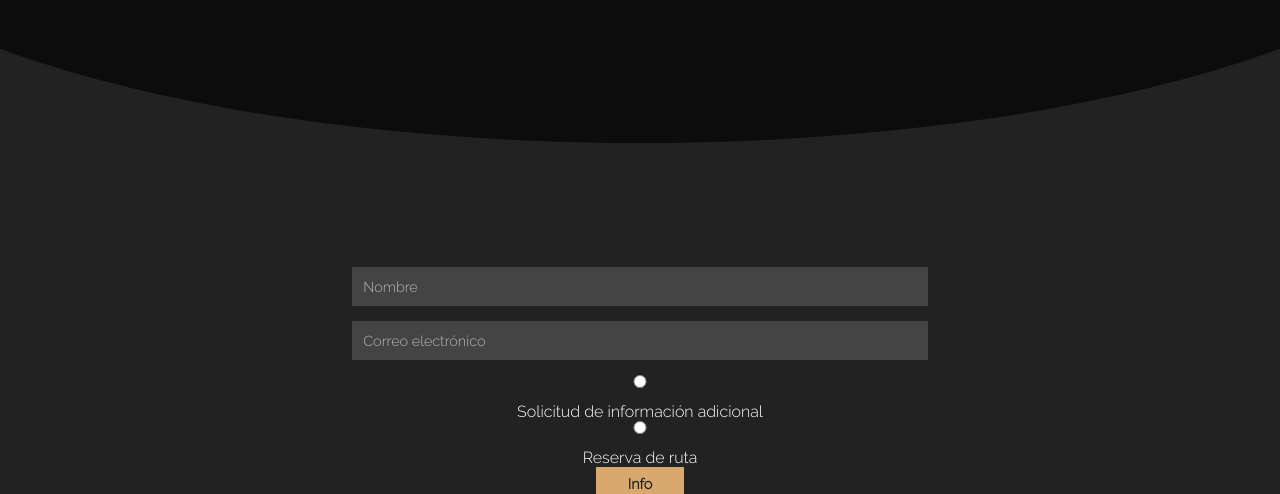
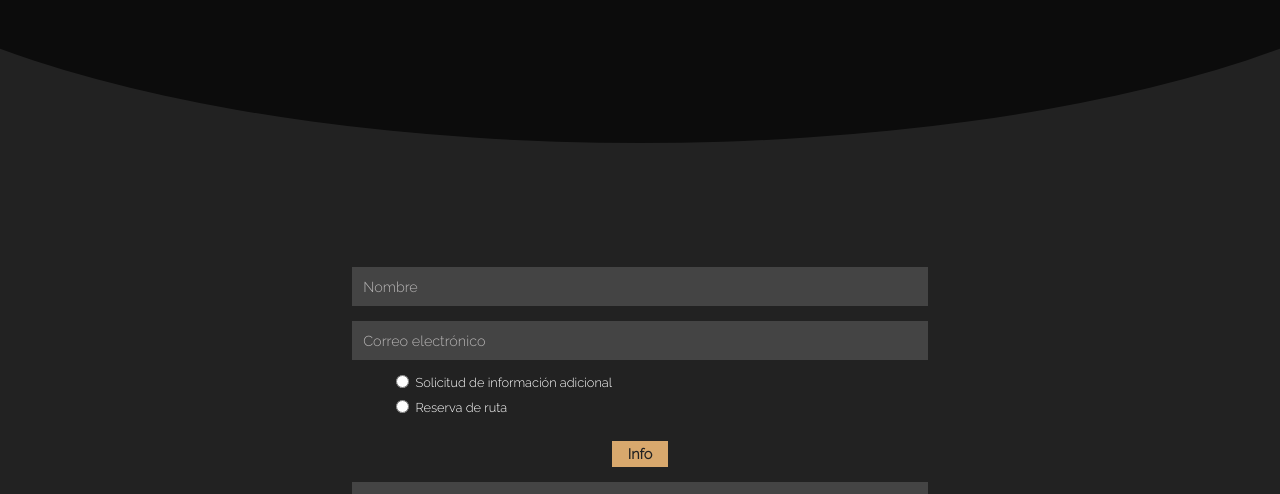
Before and after one commit to cateilario/examen-t5-DWEC-DIW, a plain HTML site: page index.html in a window 1280 px wide. Shown: the part 301-795 px from the top of the page. Drawn offline with Linux system fonts and the light colour scheme.

Commit message:
finishing styles

```diff
--- a/index.html
+++ b/index.html
@@ -23,14 +23,18 @@
             <input type="text" id="name" name="name" placeholder="Nombre">
             <label for="email"></label>
             <input type="text" id="email" name="email" placeholder="Correo electrónico">
+            <div class="option-container">
             <input type="radio" name="info" id="info" selected="selected">
             <label for="">Solicitud de información adicional</label>
+            </div>
+            <div class="option-container">
             <input type="radio" name="info" id="booking">
             <label for="">Reserva de ruta</label>
-            <button id="info-btn">Info</button>
+            </div>
+            <button id="info-btn" class="info-btn">Info</button>
             <textarea name="message" id="message" cols="30" rows="10" placeholder="Mensaje"></textarea>
 
-            <button id="submit-btn" type="submit">Enviar</button>
+            <button id="submit-btn" type="submit" class="submit-btn">Enviar</button>
 
             <ul id="errors"></ul>
         </form>
--- a/scripts/index.js
+++ b/scripts/index.js
@@ -40,7 +40,6 @@ const showInfo = () => {
         info.checked ? alert('¿Desea recibir información adicional?') : null
     )
 
-
 }
 
 infoBtn.addEventListener('click', showInfo);
--- a/styles/style.css
+++ b/styles/style.css
@@ -88,7 +88,8 @@ body{
     margin:auto;
     width: 45%;
     margin-top: 2em;
-    }
+}
+
 .form-container{
     display: flex;
     flex-direction: column;
@@ -146,18 +147,21 @@ select:focus{
     outline: 1.5px solid var(--primary-color);
 }
 
-input[type=checkbox]{
-    cursor: pointer;
-    border:0;
-    width:15px;
-    height:15px;
-    margin-right: 2em;
-    font-size: .7rem;
+.option-container{
+    display: flex;
+    justify-content: left;
+    width: 100%;
 }
 
-.checkbox-container{
-    font-size: .75rem;
-    margin: 1em 0 2em 0;
+input[type=radio]{
+    font-size: .8rem;
+    width: 25px;
+    border:none;
+    margin-left: 3em;
+}
+
+.option-container label{
+    font-size: .8rem;
 }
 
 button{
@@ -168,6 +172,15 @@ button{
     background-color: var(--primary-color);
     border:none;
     color: #222222;
+}
+
+button:hover{
+    background-color: #816340;
+}
+
+.info-btn{
+    margin: 1em 0 1em 0;
+    padding: .3rem 1rem;
 }
 
 .error-list{
@@ -182,4 +195,4 @@ button{
     padding: .7rem .9rem;
     margin-bottom: 1em;
     background-color: #88694439;
-} */
+}
```
